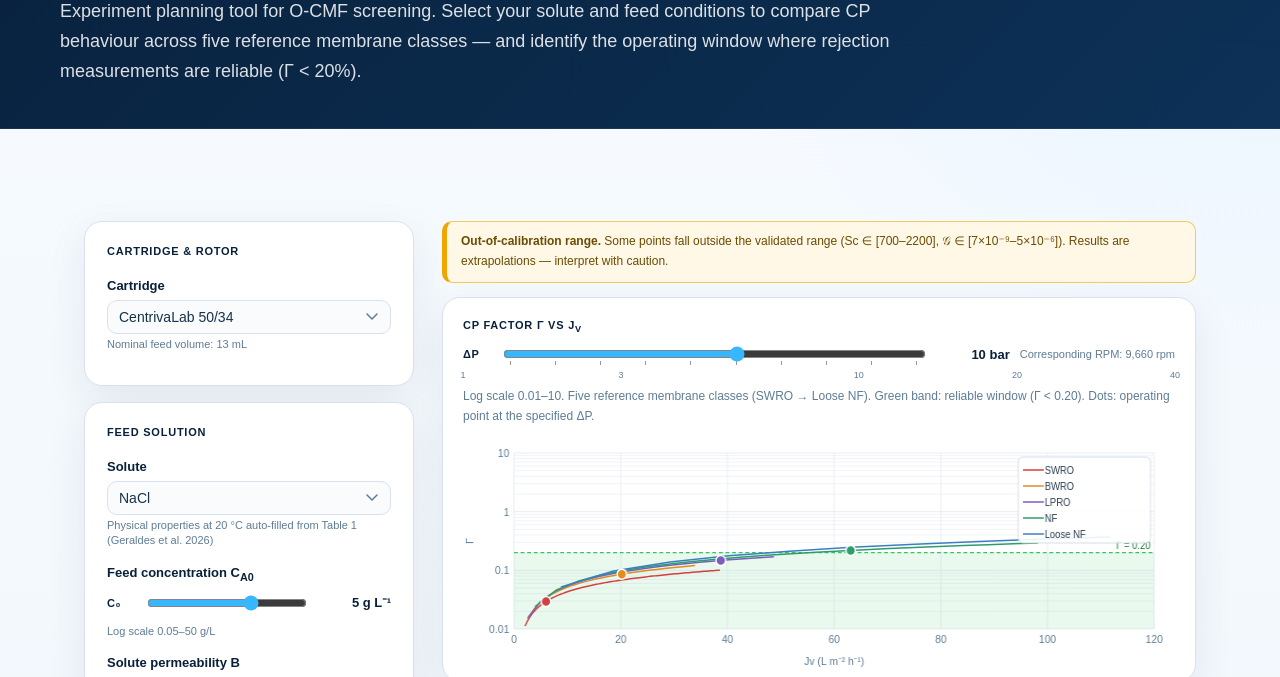
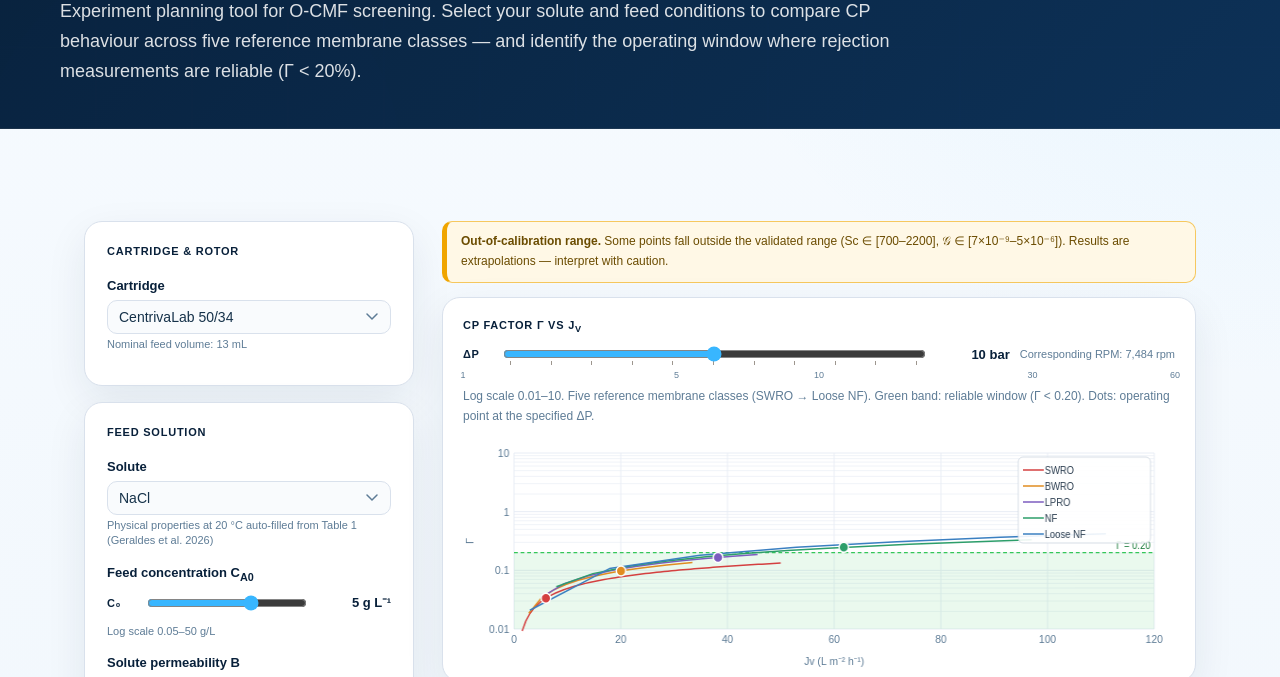
Before and after one commit to centrivalab/centrivalab.github.io, a plain HTML site: page simulator.html in a window 1280 px wide. Shown: the part 273-950 px from the top of the page. Drawn offline with Linux system fonts and the light colour scheme.

Commit message:
CP Simulator: corrigir geometria 50/34 (r_max=108mm, δ_m=31.8mm, δ_s*/α correctos)
Parâmetros do 50/34 eram errados (r_max=103mm, constantes do 94/25).
Com os valores correctos da ficha de especificação o 50/34 + JA-20 dá
71 bar a 20 000 rpm → slider vai até 60 bar conforme esperado.

Co-Authored-By: Claude Sonnet 4.6 <noreply@anthropic.com>

```diff
--- a/simulator.html
+++ b/simulator.html
@@ -341,9 +341,16 @@ function closestLogIdx(arr, target) {
 function fmtVal(v) { return v < 1 ? v.toString() : v % 1 === 0 ? v.toString() : v.toFixed(1); }
 
 const RHO        = 1000;       // kg/m³
-const DELTA_M    = 0.0268;     // m  (r_max − r_m, intrinsic to cartridge)
+
+// 94/25 cartridge geometry  (validated, Sep&Purif Tech 2025)
+const DELTA_M    = 0.0268;     // m  (r_max − r_m)
 const DELTA_S_ST = 2.384e-2;   // m
 const ALPHA      = 1.315e-3;   // m/mL
+
+// 50/34 cartridge geometry  (validated vs spec table, r_s(V)=(7.13−0.16V)/100 m)
+const DELTA_M_5034  = 0.0318;  // m  (r_max − r_m = 0.108 − 0.0762)
+const DELTA_S_5034  = 0.0367;  // m
+const ALPHA_5034    = 1.60e-3; // m/mL
 const K2         = 0.28;       // correlation constant (Eq. 26)
 const NU_W       = 1.004e-6;   // m²/s  kinematic viscosity of water at 20 °C
 
@@ -369,8 +376,8 @@ const CLASS_LINES = [
 ];
 const RINT_COLOR = "#1a3a6b";
 
-// 50/34 rotor: Beckman JA-20, r_max = r_m + delta_m = 76.2 + 26.8 = 103.0 mm
-const RMAX_50_34  = 0.1030;
+// 50/34 rotor: Beckman JA-20, r_max = 108.0 mm (r_m=76.2 mm, δ_m=31.8 mm)
+const RMAX_50_34  = 0.1080;
 const MAXRPM_50_34 = 20000;
 
 // Solute properties at 20 °C  (Table 1, Geraldes et al. 2026)
@@ -424,8 +431,14 @@ function getGeom() {
   const cart = document.getElementById("sel-cartridge").value;
   const V    = VOL_NOM[cart];
   const rmax = getRmax();
-  const r_m  = rmax - DELTA_M;
-  const r_s  = rmax - (DELTA_S_ST + ALPHA * V);
+  let r_m, r_s;
+  if (cart === "50-34") {
+    r_m = rmax - DELTA_M_5034;
+    r_s = rmax - (DELTA_S_5034 + ALPHA_5034 * V);
+  } else {
+    r_m = rmax - DELTA_M;
+    r_s = rmax - (DELTA_S_ST + ALPHA * V);
+  }
   return { r_m, r_s };
 }
 // Full rotor limit — used for the chart x-axis range
```
